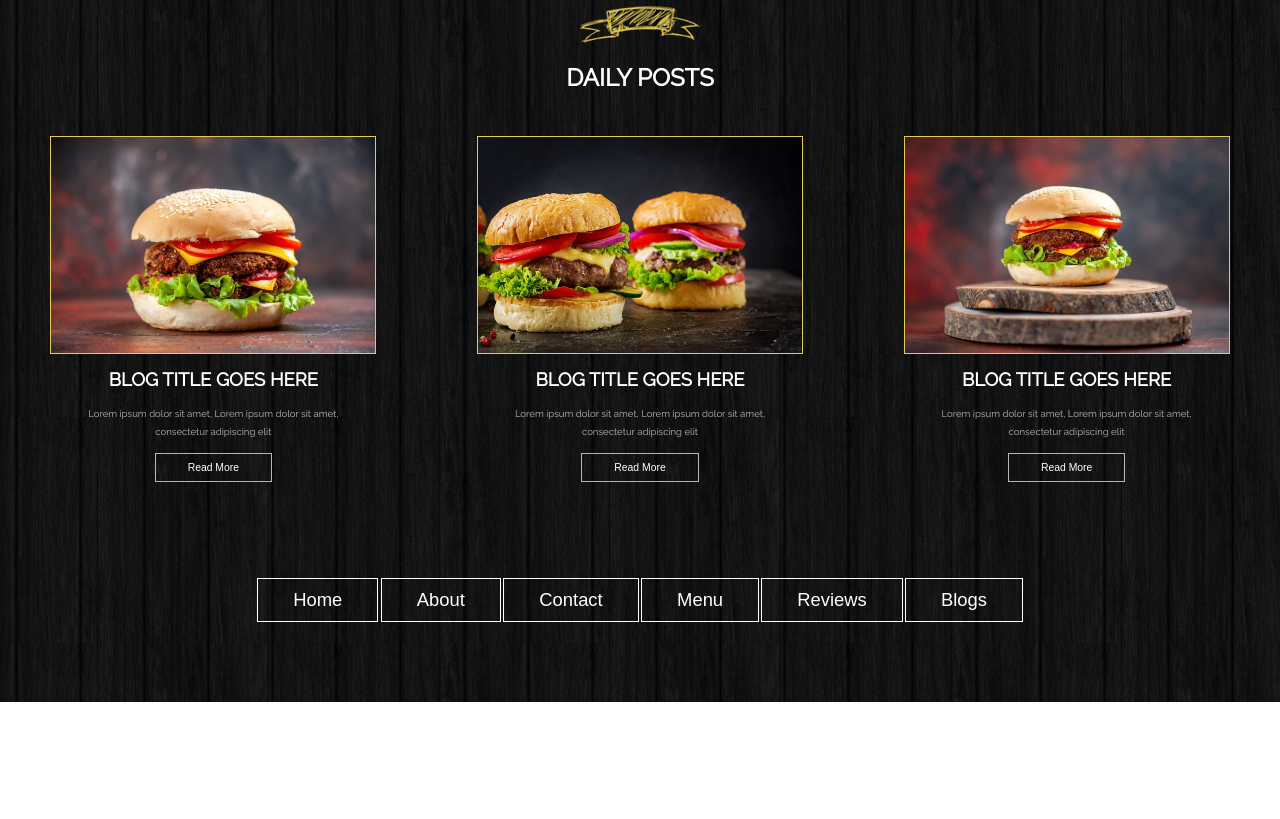
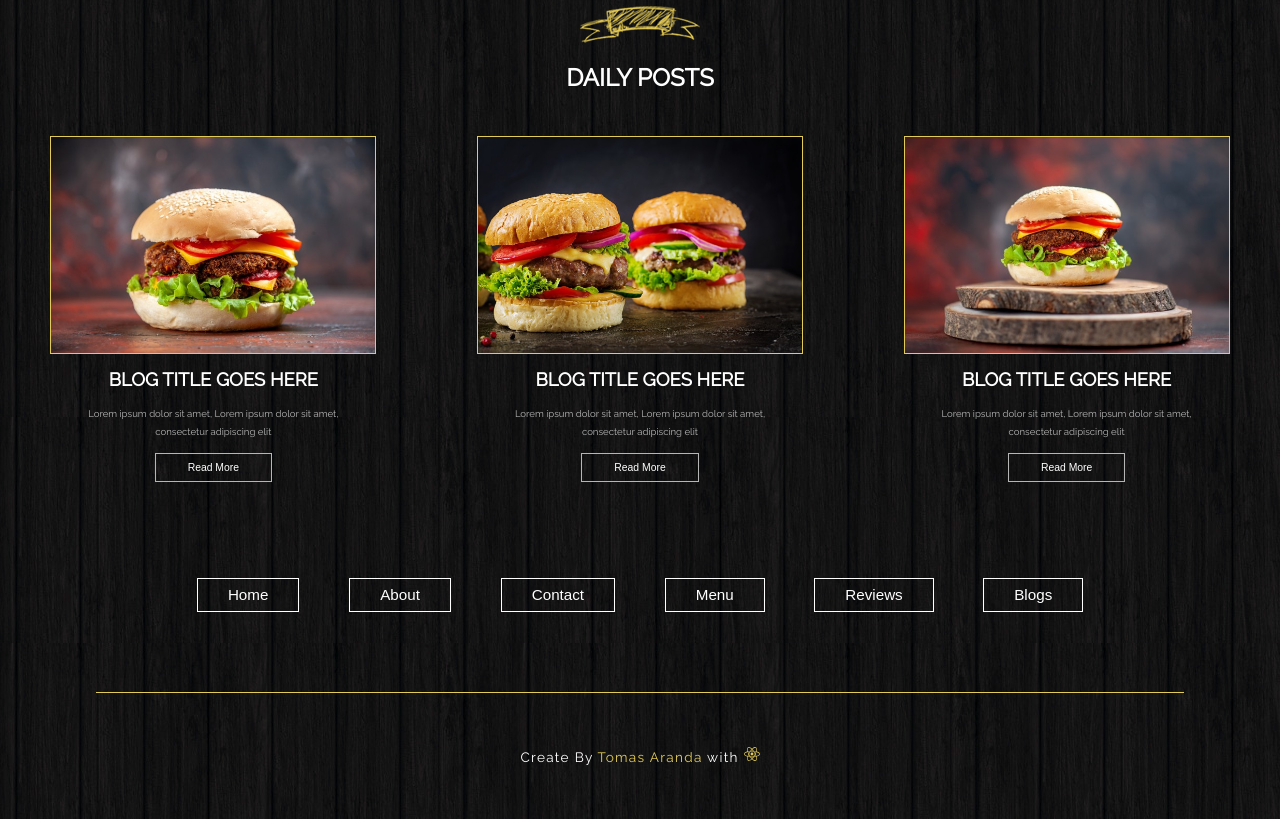
Before and after one commit to TomasDnlAranda/Burger-Website-React, a React (Create React App) app: page / in a window 1280 px wide. Shown: the part 3651-4470 px from the top of the page. Before the commit the page ends 4353 px from the top, so only its background shows below. Built offline with nearby package versions, Linux system fonts and the light colour scheme; a web font is replaced by a local one.

Commit message:
footer responsive design

```diff
--- a/src/components/Footer.jsx
+++ b/src/components/Footer.jsx
@@ -1,8 +1,9 @@
 import React from 'react';
 import '../css/footer.css';
-
+import { FaReact } from 'react-icons/fa';
 const Footer = () => {
 	return (
+		<>
 			<div className="footer">
 				<div className="footer__col-one">
 					<button className="footer__home">Home</button>
@@ -15,6 +16,13 @@ const Footer = () => {
 					<button className="footer__blogs">Blogs</button>
 				</div>
 			</div>
+			<div className="footer__creator">
+				<p className="footer__text">
+					Create By <span className="footer__name">Tomas Aranda</span> with{' '}
+					<FaReact className="footer__icon-react" />
+				</p>
+			</div>
+		</>
 	);
 };
 
--- a/src/css/carddailypost.css
+++ b/src/css/carddailypost.css
@@ -110,11 +110,11 @@
 
 @media all and (min-width: 870px) {
 	.card-daily-post__img {
-		height: 176px;
+		height: 166px;
 	}
 
 	.card-daily-post__container-img {
-		height: 176px;
+		height: 166px;
 	}
 
 	.card-daily-post__name {
--- a/src/css/footer.css
+++ b/src/css/footer.css
@@ -24,31 +24,147 @@
 	cursor: pointer;
 	transition: all 0.5s;
 }
+.footer__col-one button:hover,
+.footer__col-two button:hover {
+	color: var(--navbar-bg-color);
+	background-color: var(--navbar-text-color);
+}
 
-@media all and (min-width: 550px) {
+.footer__creator {
+	display: flex;
+	justify-content: center;
+	align-items: center;
+	margin: 0 auto;
+	color: #fff;
+	font-size: 0.75rem;
+	letter-spacing: 1.3px;
+	width: 85%;
+	padding-top: 1rem;
+	padding-bottom: 1rem;
+	border-top: 1px solid var(--navbar-text-color-hover);
+}
+
+.footer__name {
+	color: var(--navbar-text-color-hover);
+}
+
+.footer__icon-react {
+	color: var(--navbar-text-color-hover);
+}
+
+@media all and (min-width: 650px) {
+	.footer {
+		display: flex;
+		justify-content: center;
+		align-items: center;
+		margin: 2.5rem;
+	}
 	.footer__col-one button,
 	.footer__col-two button {
 		color: var(--navbar-text-color);
 		background: transparent;
 		border: 1px solid var(--navbar-text-color);
 		width: max-content;
-		padding: 12.5px 40px;
+		padding: 7px 25px;
 		margin: 1.25rem auto 0;
 		cursor: pointer;
-		font-size: 1.1rem;
+		font-size: 0.85rem;
 		transition: all 0.5s;
+	}
+
+	.footer__col-one,
+	.footer__col-two {
+		display: flex;
+		flex-direction: row;
+		justify-content: space-around;
+		align-items: center;
+		width: 50%;
+	}
+
+	.footer__creator {
+		display: flex;
+		justify-content: center;
+		align-items: center;
+		margin: 0 auto;
+		color: #fff;
+		font-size: 0.85rem;
+		letter-spacing: 1.3px;
+		width: 85%;
+		padding-top: 1rem;
+		padding-bottom: 1rem;
+		border-top: 1px solid var(--navbar-text-color-hover);
+	}
+
+	.footer__name {
+		color: var(--navbar-text-color-hover);
+	}
+
+	.footer__icon-react {
+		color: var(--navbar-text-color-hover);
+		font-size: 1rem;
 	}
 }
 
-@media all and (min-width: 750px) {
-}
-
-@media all and (min-width: 870px) {
+@media all and (min-width: 950px) {
 	.footer {
 		display: flex;
 		justify-content: center;
 		align-items: center;
-		margin: 5rem 0;
+		margin: 5rem;
+	}
+
+	.footer__col-one,
+	.footer__col-two {
+		display: flex;
+		flex-direction: row;
+		justify-content: space-around;
+		align-items: center;
+		width: 45%;
+	}
+
+	.footer__col-one button,
+	.footer__col-two button {
+		color: var(--navbar-text-color);
+		background: transparent;
+		border: 1px solid var(--navbar-text-color);
+		width: max-content;
+		padding: 7.5px 30px;
+		margin: 1rem auto 0;
+		cursor: pointer;
+		font-size: 0.95rem;
+		transition: all 0.5s;
+	}
+
+	.footer__creator {
+		display: flex;
+		justify-content: center;
+		align-items: center;
+		margin: 0 auto;
+		color: #fff;
+		font-size: 0.85rem;
+		letter-spacing: 1.3px;
+		width: 85%;
+		padding-top: 2.5rem;
+		padding-bottom: 2.5rem;
+		border-top: 1px solid var(--navbar-text-color-hover);
+	}
+
+	.footer__name {
+		color: var(--navbar-text-color-hover);
+	}
+
+	.footer__icon-react {
+		color: var(--navbar-text-color-hover);
+		font-size: 1rem;
+	}
+}
+
+@media all and (min-width: 1075px) {
+	.footer {
+		display: flex;
+		justify-content: center;
+		align-items: center;
+		margin: 5rem 7.5rem;
 	}
 
 	.footer__col-one,
@@ -73,34 +189,3 @@
 		transition: all 0.5s;
 	}
 }
-
-@media all and (min-width: 1075px) {
-	.footer {
-		display: flex;
-		justify-content: center;
-		align-items: center;
-		margin: 5rem 0;
-	}
-
-	.footer__col-one,
-	.footer__col-two {
-		display: flex;
-		flex-direction: row;
-		justify-content: space-around;
-		align-items: center;
-		width: 30%;
-	}
-
-	.footer__col-one button,
-	.footer__col-two button {
-		color: var(--navbar-text-color);
-		background: transparent;
-		border: 1px solid var(--navbar-text-color);
-		width: max-content;
-		padding: 10px 35px;
-		margin: 1rem auto 0;
-		cursor: pointer;
-		font-size: 1.15rem;
-		transition: all 0.5s;
-	}
-}
```
Lines whose indentation alone changed are shown as unchanged.
